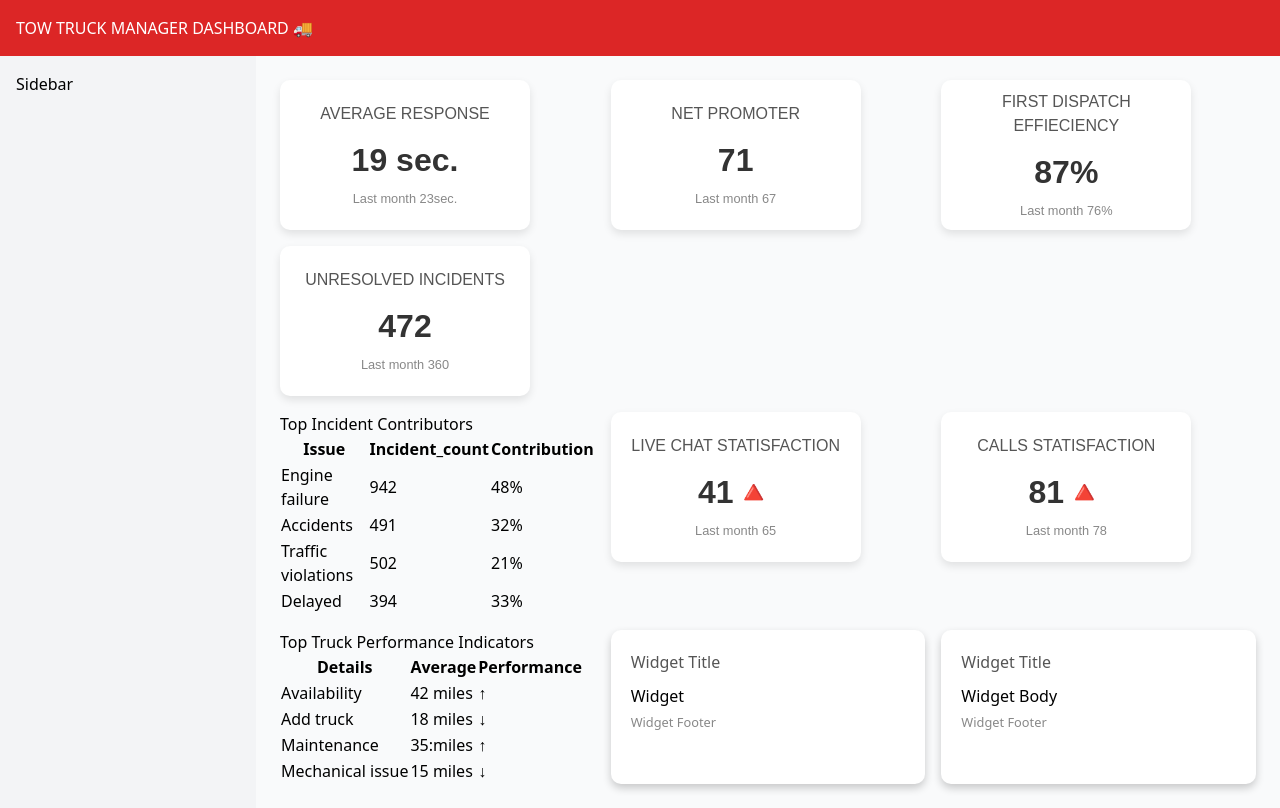
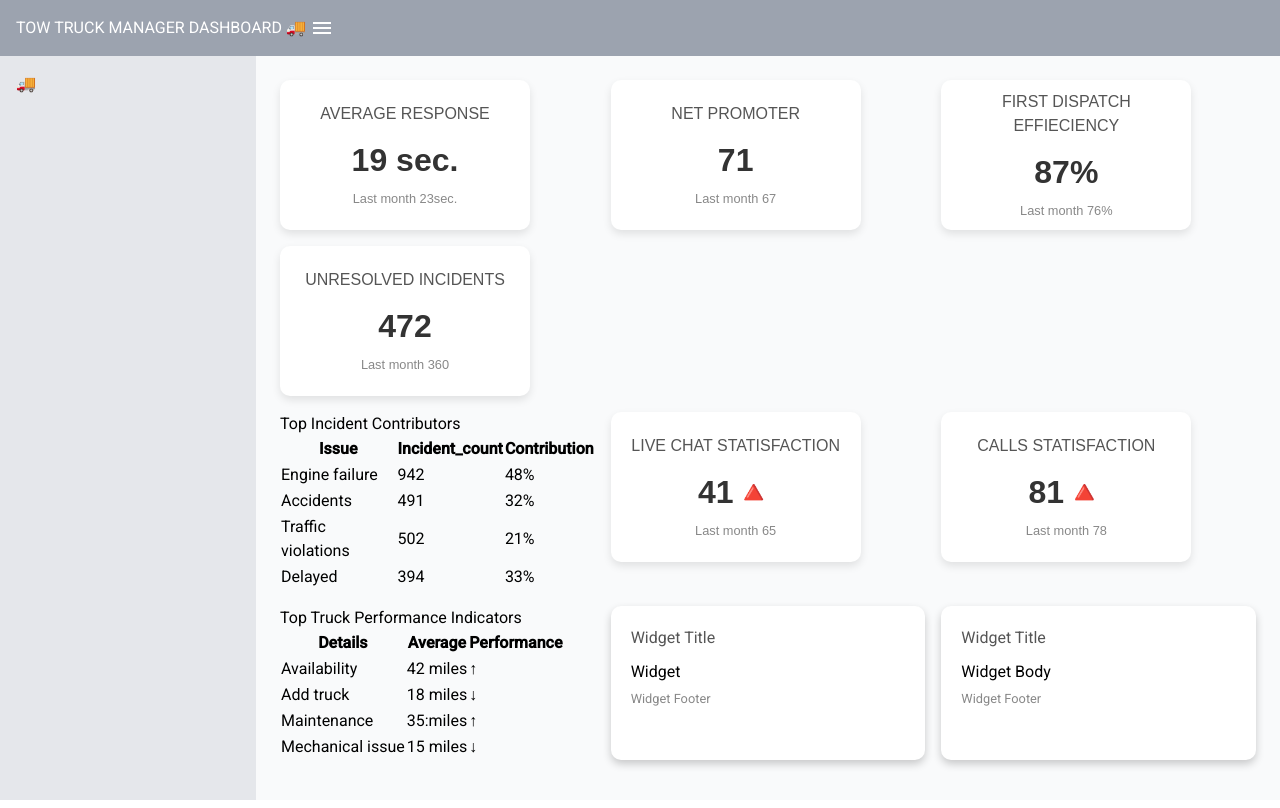
Before and after one commit to ozaytunctan/tow-truck-app, an Angular app: page /dashboard in a window 1280 px wide. Built offline with nearby package versions, Linux system fonts and the light colour scheme.

Commit message:
layout added

```diff
--- a/angular.json
+++ b/angular.json
@@ -56,6 +56,7 @@
               }
             ],
             "styles": [
+              "@angular/material/prebuilt-themes/azure-blue.css",
               "src/styles.scss"
             ],
             "scripts": []
@@ -115,6 +116,7 @@
               }
             ],
             "styles": [
+              "@angular/material/prebuilt-themes/azure-blue.css",
               "src/styles.scss"
             ],
             "scripts": []
--- a/package.json
+++ b/package.json
@@ -11,10 +11,12 @@
   "private": true,
   "dependencies": {
     "@angular/animations": "^19.1.6",
+    "@angular/cdk": "^19.1.4",
     "@angular/common": "^19.1.6",
     "@angular/compiler": "^19.1.6",
     "@angular/core": "^19.1.6",
     "@angular/forms": "^19.1.6",
+    "@angular/material": "^19.1.4",
     "@angular/platform-browser": "^19.1.6",
     "@angular/platform-browser-dynamic": "^19.1.6",
     "@angular/router": "^19.1.6",
--- a/src/app/app.config.ts
+++ b/src/app/app.config.ts
@@ -2,11 +2,12 @@ import { ApplicationConfig, provideZoneChangeDetection } from '@angular/core';
 import { provideRouter } from '@angular/router';
 
 import { routes } from './app.routes';
-import {LayoutManager} from "./core/layouts/layout-manager.service";
+import {LayoutManager} from "./core/layouts/services/layout-manager.service";
+import { provideAnimationsAsync } from '@angular/platform-browser/animations/async';
 
 export const appConfig: ApplicationConfig = {
   providers: [
     provideZoneChangeDetection({ eventCoalescing: true }),
-    provideRouter(routes)
+    provideRouter(routes), provideAnimationsAsync()
   ]
 };
--- a/src/app/core/layouts/empty-layout/empty-layout.ts
+++ b/src/app/core/layouts/empty-layout/empty-layout.ts
@@ -7,7 +7,7 @@ import {RouterOutlet} from "@angular/router";
     RouterOutlet
   ],
   template: `
-    <div class="flex flex-col h-screen items-center justify-center bg-gray-100">
+    <div class="flex flex-col h-screen items-center justify-center bg-gray-100 ">
       <router-outlet/>
     </div>
   `
--- /dev/null
+++ b/src/app/core/layouts/header/header.ts
@@ -0,0 +1,27 @@
+import {Component, inject} from '@angular/core';
+import {SidebarService} from "../services/sidebar.service";
+import {MatIcon} from "@angular/material/icon";
+
+@Component({
+  selector: 'layout-header',
+  imports: [
+    MatIcon
+  ],
+  template: `
+    <header class="bg-gray-400 text-white p-4">
+      <a class="flex flex-row items-end gap-1">
+        TOW TRUCK MANAGER DASHBOARD 🚚
+        <mat-icon
+          (click)="sidebar.onToggleSidenav()"
+          class="material-symbols-outlined cursor-pointer">
+          menu
+        </mat-icon>
+      </a>
+    </header>
+  `
+})
+export class HeaderComponent {
+
+  readonly sidebar=inject(SidebarService);
+
+}
--- a/src/app/core/layouts/modern-layout/modern-layout.ts
+++ b/src/app/core/layouts/modern-layout/modern-layout.ts
@@ -1,18 +1,20 @@
 import {Component} from '@angular/core';
 import {RouterOutlet} from "@angular/router";
+import {HeaderComponent} from "../header/header";
+import {SidebarComponent} from "../sidebar/sidebar";
 
 @Component({
   selector: 'modern-layout',
   imports: [
-    RouterOutlet
+    RouterOutlet,
+    HeaderComponent,
+    SidebarComponent
   ],
   template: `
     <div class="flex flex-col h-screen">
-      <header class="bg-red-600 text-white p-4">
-        <h1>TOW TRUCK MANAGER DASHBOARD 🚚</h1>
-      </header>
+      <layout-header/>
       <div class="flex flex-1">
-        <aside class="w-64 bg-gray-100 p-4">Sidebar</aside>
+        <sidebar/>
         <main class="flex-1 p-6 bg-gray-50">
           <router-outlet/>
         </main>
--- a/src/app/core/layouts/layout-manager.service.ts
+++ b/src/app/core/layouts/services/layout-manager.service.ts
@@ -1,6 +1,6 @@
 import {Injectable, signal, Type} from '@angular/core';
-import {ModernLayout} from "./modern-layout/modern-layout";
-import {EmptyLayout} from "./empty-layout/empty-layout";
+import {ModernLayout} from "../modern-layout/modern-layout";
+import {EmptyLayout} from "../empty-layout/empty-layout";
 
 export type Layout = 'modern' | 'empty' | 'classic';
 
--- /dev/null
+++ b/src/app/core/layouts/services/sidebar.service.ts
@@ -0,0 +1,18 @@
+import {computed, Injectable, signal} from '@angular/core';
+
+@Injectable({
+  providedIn: 'root'
+})
+export class SidebarService {
+
+  // menuItems = signal<MenuItem[]>(MENU_ITEMS);
+  collapsed = signal(false);
+  sidenavWidthClasses = computed<string>(() => this.collapsed() ? 'w-16' : 'w-64');
+
+  onToggleSidenav() {
+    this.collapsed.set(!this.collapsed());
+  }
+
+
+
+}
--- /dev/null
+++ b/src/app/core/layouts/sidebar/sidebar.ts
@@ -0,0 +1,24 @@
+import {Component, computed, HostBinding, inject, signal} from '@angular/core';
+import {SidebarService} from "../services/sidebar.service";
+
+@Component({
+  selector: 'sidebar',
+  template: `
+    <nav>
+      <a>
+        <li class="no-underline list-none">🚚</li>
+      </a>
+    </nav>
+  `
+})
+export class SidebarComponent {
+
+  sidebar = inject(SidebarService);
+  sidenavWidthClasses = computed(() =>//
+    `${this.sidebar.sidenavWidthClasses()} bg-gray-200 p-4 border-r-8`);
+
+  @HostBinding('class') get hostClasses() {
+    return this.sidenavWidthClasses();
+  }
+
+}
--- a/src/index.html
+++ b/src/index.html
@@ -6,8 +6,10 @@
   <base href="/">
   <meta name="viewport" content="width=device-width, initial-scale=1">
   <link rel="icon" type="image/x-icon" href="favicon.ico">
+  <link href="https://fonts.googleapis.com/css2?family=Roboto:wght@300;400;500&display=swap" rel="stylesheet">
+  <link href="https://fonts.googleapis.com/icon?family=Material+Icons" rel="stylesheet">
 </head>
-<body>
+<body class="mat-typography">
   <app-root></app-root>
 </body>
 </html>
--- a/src/styles.scss
+++ b/src/styles.scss
@@ -13,3 +13,6 @@ body, html {
   max-height: 100vh;
 
 }
+
+html, body { height: 100%; }
+body { margin: 0; font-family: Roboto, "Helvetica Neue", sans-serif; }
```
Also changed, not shown: 1 other file (tests, documents, lock files or other folders).
